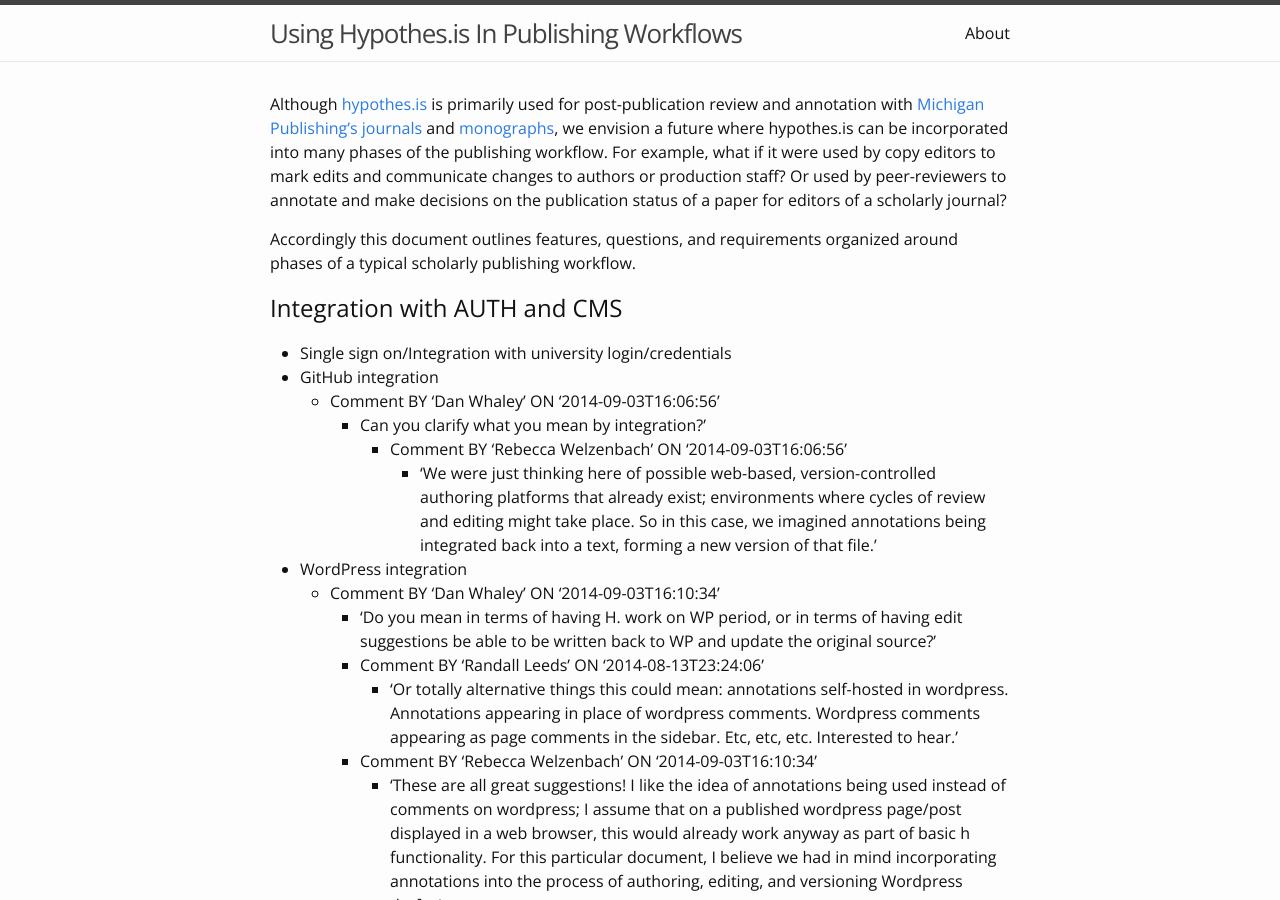
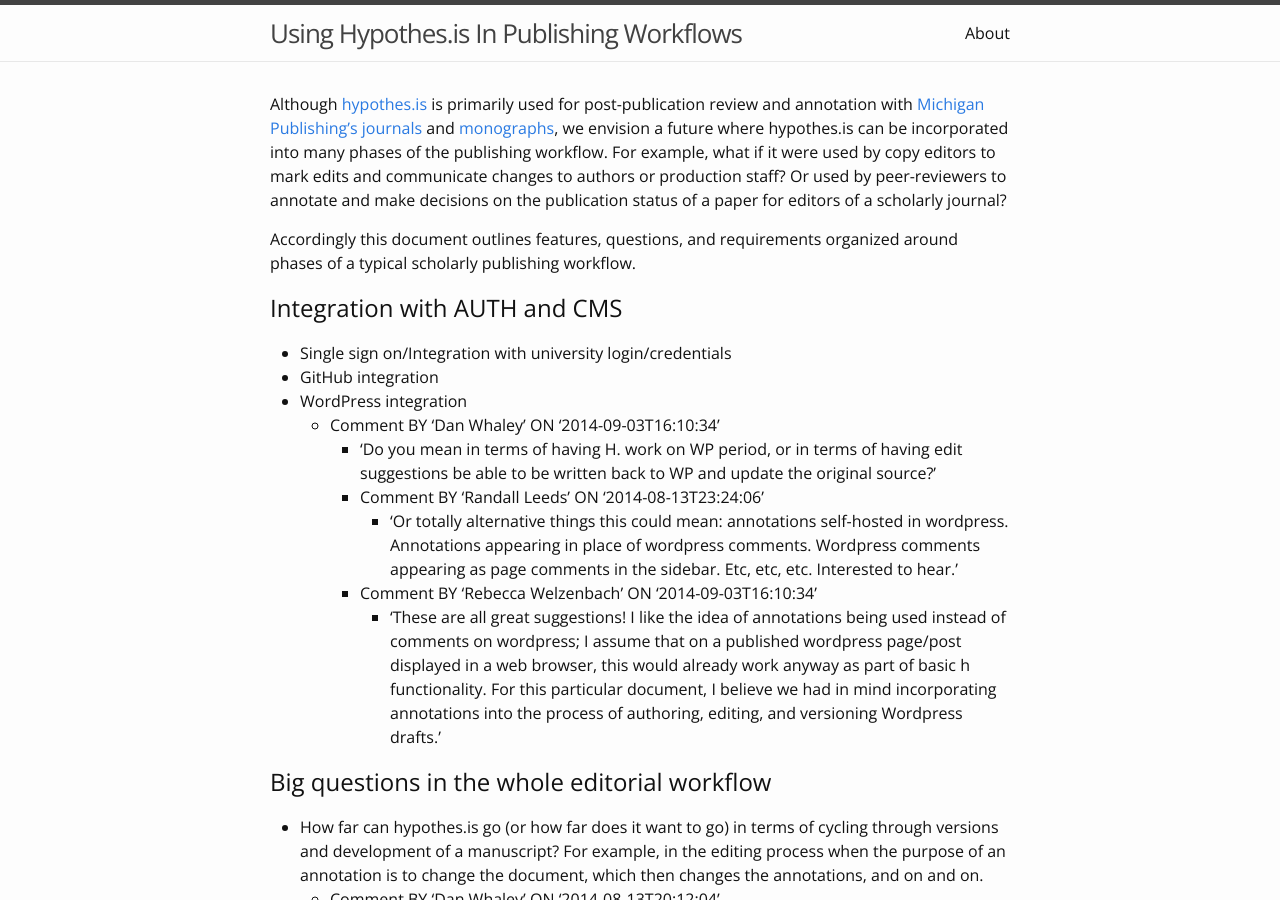
Before and after one commit to jmcglone/h-publishing, a Jekyll site: the page built from index.md, in a window 1280 px wide and 900 px high. Built offline with Jekyll 4.4.1, drawn with Linux system fonts in a browser that asks for light colours; a script that is not in the unit is left out.

Commit message:
Update index.md
Removed these comments because they have been turned into h annotations:
* Comment BY 'Dan Whaley' ON '2014-09-03T16:06:56'
		* Can you clarify what you mean by integration?'
			* Comment BY 'Rebecca Welzenbach' ON '2014-09-03T16:06:56'
				* 'We were just thinking here of possible web-based, version-controlled authoring platforms that already exist; environments where cycles of review and editing might take place. So in this case, we imagined annotations being integrated back into a text, forming a new version of that file.'

```diff
--- a/index.md
+++ b/index.md
@@ -10,10 +10,6 @@ Accordingly this document outlines features, questions, and requirements organiz
 
 * Single sign on/Integration with university login/credentials
 * GitHub integration
-	* Comment BY 'Dan Whaley' ON '2014-09-03T16:06:56'
-		* Can you clarify what you mean by integration?'
-			* Comment BY 'Rebecca Welzenbach' ON '2014-09-03T16:06:56'
-				* 'We were just thinking here of possible web-based, version-controlled authoring platforms that already exist; environments where cycles of review and editing might take place. So in this case, we imagined annotations being integrated back into a text, forming a new version of that file.'
 * WordPress integration
 	* Comment BY 'Dan Whaley' ON '2014-09-03T16:10:34'
 		* 'Do you mean in terms of having H. work on WP period, or in terms of having edit suggestions be able to be written back to WP and update the original source?'
```
